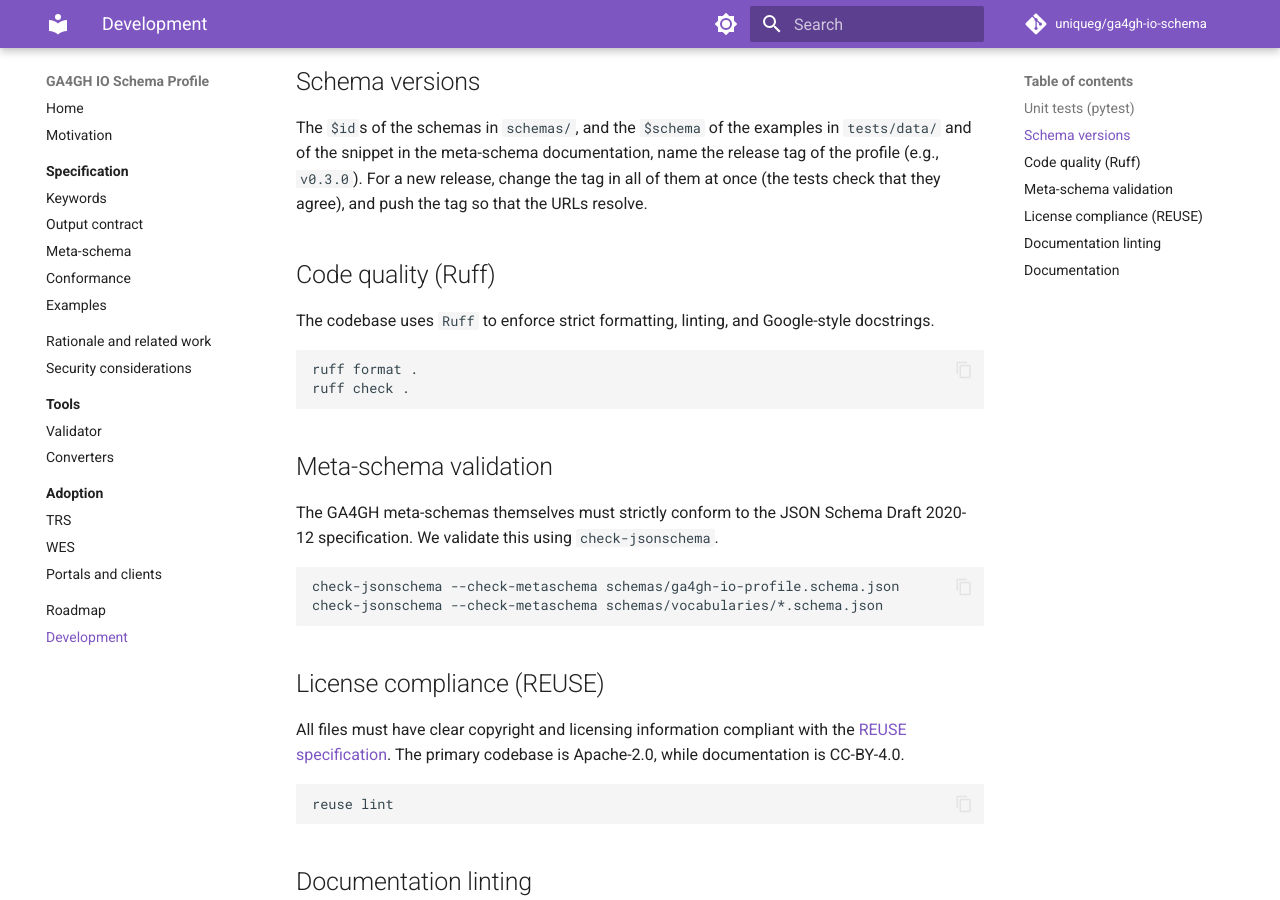
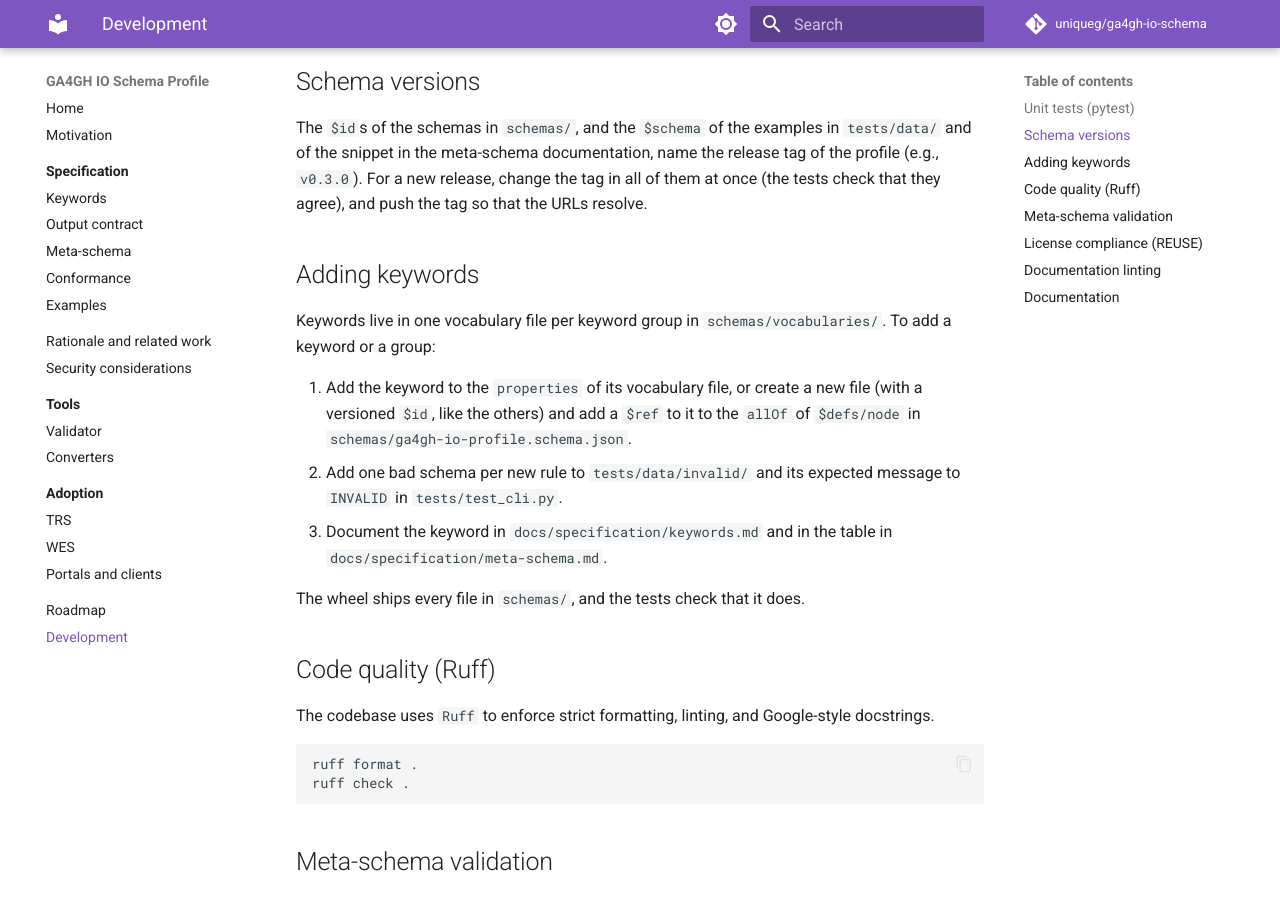
Before and after one commit to uniqueg/ga4gh-io-schema, an MkDocs documentation site: the page built from docs/development.md, in a window 1280 px wide and 900 px high, scrolled down 735 px. Built offline with MkDocs 1.6.1 and Material for MkDocs 9.7.7, drawn with Linux system fonts in a browser that asks for light colours; comment, search, counter and statistics services are not loaded.

Commit message:
fix: address review of the profile enforcement
- file vocabulary: $dynamicRef "#meta" with its own anchor instead of
  a $ref to the profile's embedded node, so it has no unpublished URI.
- ui-widgets: reject custom widget names with a newline, which
  Python's "$" accepts and ECMA-262 doesn't.
- CLI: no "(at $)" for errors about the whole schema; success message
  names a --meta-schema file; boolean meta-schemas work.
- CI loops over all bad schemas and checks exit code 1 and a
  validation error; exact messages stay in tests/test_cli.py.
- Wheel tests derive the shipped schemas from schemas/ and check a
  nested rule with the installed CLI; tag test covers all test data.
- Docs: adding keywords checklist, RE2 limit of the lookahead.

Co-Authored-By: Claude Opus 5.5 <noreply@anthropic.com>
Claude-Session: https://claude.ai/code/session_011FSoqMpmDCfbACLj3uy6xV

```diff
--- a/docs/development.md
+++ b/docs/development.md
@@ -35,6 +35,21 @@ The `$id`s of the schemas in `schemas/`, and the `$schema` of the examples in
 release tag of the profile (e.g., `v0.3.0`). For a new release, change the tag
 in all of them at once (the tests check that they agree), and push the tag so
 that the URLs resolve.
+
+## Adding keywords
+
+Keywords live in one vocabulary file per keyword group in
+`schemas/vocabularies/`. To add a keyword or a group:
+
+1. Add the keyword to the `properties` of its vocabulary file, or create a new
+   file (with a versioned `$id`, like the others) and add a `$ref` to it to the
+   `allOf` of `$defs/node` in `schemas/ga4gh-io-profile.schema.json`.
+2. Add one bad schema per new rule to `tests/data/invalid/` and its expected
+   message to `INVALID` in `tests/test_cli.py`.
+3. Document the keyword in `docs/specification/keywords.md` and in the table
+   in `docs/specification/meta-schema.md`.
+
+The wheel ships every file in `schemas/`, and the tests check that it does.
 
 ## Code quality (Ruff)
 
--- a/docs/specification/keywords.md
+++ b/docs/specification/keywords.md
@@ -46,4 +46,6 @@ We propose the following initial set of custom annotations to support execution
 
 The keywords and the vocabulary of UI widgets are defined in the
 [meta-schema](meta-schema.md), which checks them in every schema of an IO
-schema, at any depth, and rejects other keywords that start with `x-ga4gh-`.
+schema, at any depth, and rejects other keywords that start with `x-ga4gh-`
+(see [Structure of the meta-schema](meta-schema.md#structure-of-the-meta-schema)
+for the allowed values and the vocabulary file of each keyword).
--- a/docs/specification/meta-schema.md
+++ b/docs/specification/meta-schema.md
@@ -71,7 +71,10 @@ Other keywords that start with `x-ga4gh-` (e.g., misspelled ones) are
 rejected: no vocabulary evaluates them, and `$defs/node` doesn't allow
 unevaluated `x-ga4gh-*` keywords. Other extension keywords (e.g.,
 `x-my-platform-hint`) are allowed. A new keyword group goes into a new file
-in `schemas/vocabularies/`, referenced from `$defs/node`.
+in `schemas/vocabularies/`, referenced from `$defs/node`. The rule marks
+other keywords as evaluated with the pattern `^(?!x-ga4gh-)`, a negative
+lookahead: valid ECMA-262, and supported by the common validators of Python
+and JavaScript, but not by validators built on RE2 (e.g., Go's `regexp`).
 
 The rules reach nested schemas through the `$dynamicAnchor` mechanism of
 Draft 2020-12: `$defs/node` declares `"$dynamicAnchor": "meta"`, so the
```
Also changed, not shown: 10 other files.
